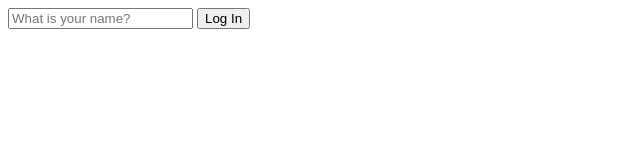
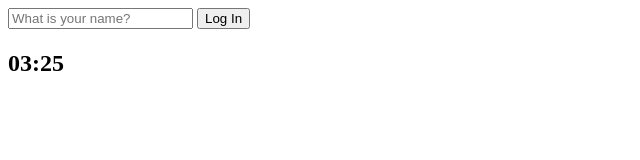
Before and after one commit to SeonhyeY/Momentum, a plain HTML site: page index.html in a window 1280 px wide. Shown: the full height of the page, 0-640 px from the left. Drawn offline with Linux system fonts and the light colour scheme.

Commit message:
Show time on screen

```diff
--- a/index.html
+++ b/index.html
@@ -6,8 +6,10 @@
     <title>Momentum</title>
     <!-- JavaScript -->
     <script src="src/greetings.js" defer></script>
+    <script src="src/clock.js" defer></script>
   </head>
   <body>
+    <!-- Register & Show user name -->
     <form class="login-form hidden">
       <input
         required
@@ -18,5 +20,8 @@
       <button>Log In</button>
     </form>
     <h1 class="greeting hidden"></h1>
+
+    <!-- Clock -->
+    <h2 class="clock">00:00</h2>
   </body>
 </html>
--- /dev/null
+++ b/src/clock.js
@@ -0,0 +1,12 @@
+const clock = document.querySelector('.clock');
+
+function getClock() {
+  const date = new Date();
+  const hours = String(date.getHours()).padStart(2, '0');
+  const minutes = String(date.getMinutes()).padStart(2, '0');
+
+  clock.innerHTML = `${hours}:${minutes}`;
+}
+
+getClock();
+setInterval(getClock, 1000);
```
